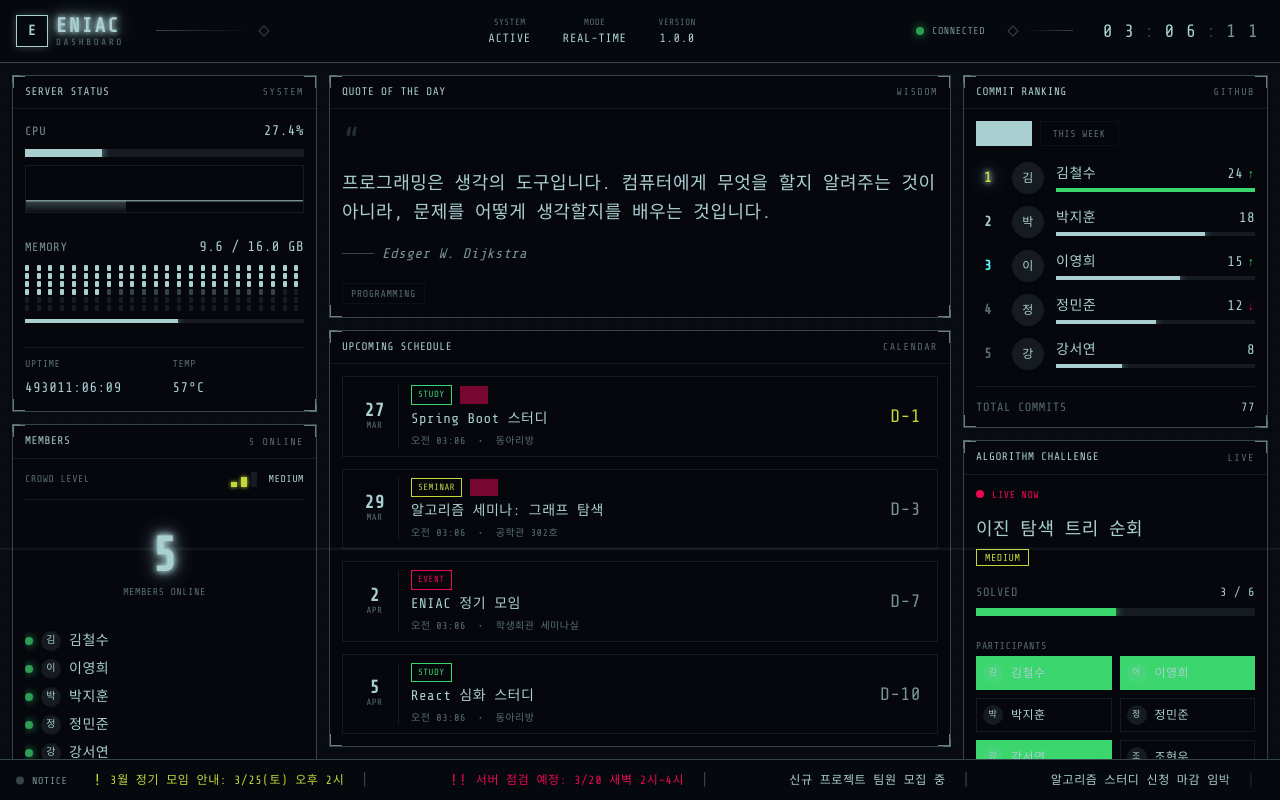
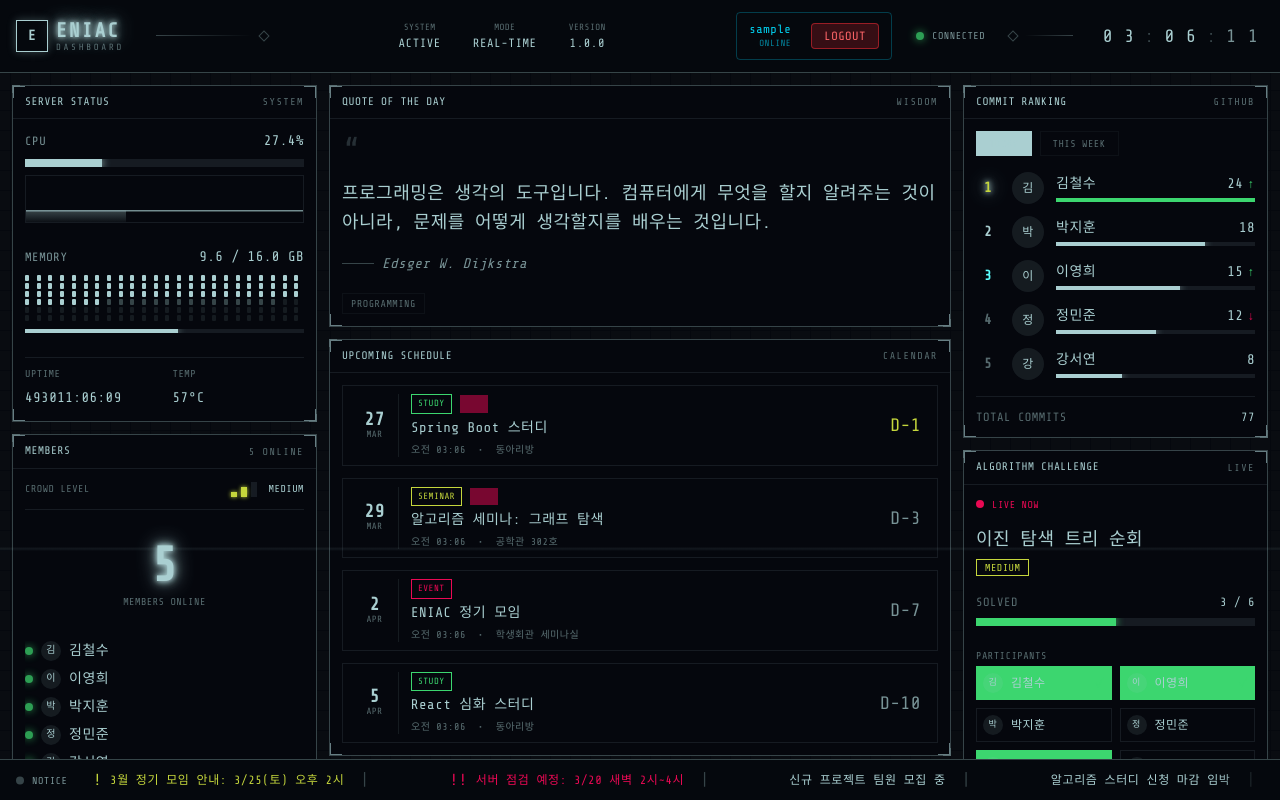
Before and after one commit to IksangJeong/ENIAC-Project, a Next.js app in the folder dashboard/: page / in a window 1280 px wide. Built offline with nearby package versions, Linux system fonts and the light colour scheme; sample sign-in values are in the browser's storage.

Commit message:
feat: 로그인/ 회원가입 시스템
메인 페이지와 연동

```diff
--- /dev/null
+++ b/dashboard/middleware.ts
@@ -0,0 +1,39 @@
+import { NextResponse } from "next/server";
+import type { NextRequest } from "next/server";
+
+// 공개 라우트 (인증 불필요)
+const PUBLIC_ROUTES = ["/auth/login", "/auth/signup", "/auth/forgot-password"];
+
+// 보호된 라우트 (인증 필요)
+const PROTECTED_ROUTES = ["/"];
+
+export function middleware(request: NextRequest) {
+  const { pathname } = request.nextUrl;
+
+  // 공개 라우트는 그냥 통과
+  if (PUBLIC_ROUTES.some((route) => pathname.startsWith(route))) {
+    return NextResponse.next();
+  }
+
+  // 보호된 라우트 확인
+  if (PROTECTED_ROUTES.some((route) => pathname === route || pathname.startsWith(route))) {
+    // 클라이언트 사이드에서 처리하도록 통과
+    // (authStore와 ProtectedRoute에서 실제 인증 확인)
+    return NextResponse.next();
+  }
+
+  return NextResponse.next();
+}
+
+export const config = {
+  matcher: [
+    /*
+     * Match all request paths except for the ones starting with:
+     * - _next/static (static files)
+     * - _next/image (image optimization files)
+     * - favicon.ico (favicon file)
+     * - public (public files)
+     */
+    "/((?!_next/static|_next/image|favicon.ico|public).*)",
+  ],
+};
--- a/dashboard/src/app/page.tsx
+++ b/dashboard/src/app/page.tsx
@@ -2,6 +2,7 @@
 
 import { useState, useEffect } from "react";
 import { motion } from "framer-motion";
+import { ProtectedRoute } from "@/components/auth/ProtectedRoute";
 import { Header, Ticker, DashboardGrid, LeftColumn, CenterColumn, RightColumn, announcementsToTickerItems } from "@/components/layout";
 import {
   ServerStatus,
@@ -27,6 +28,14 @@ import {
 import type { ServerStatus as ServerStatusType } from "@/types";
 
 export default function DashboardPage() {
+  return (
+    <ProtectedRoute>
+      <DashboardPageContent />
+    </ProtectedRoute>
+  );
+}
+
+function DashboardPageContent() {
   const [isConnected, setIsConnected] = useState(true);
   const [serverStatus, setServerStatus] = useState<ServerStatusType>(mockServerStatus);
   const deviceType = useDeviceType();
--- /dev/null
+++ b/dashboard/src/components/auth/ProtectedRoute.tsx
@@ -0,0 +1,46 @@
+"use client";
+
+import { ReactNode, useEffect } from "react";
+import { useRouter } from "next/navigation";
+import { useAuthStore, useAuthHydrate } from "@/stores/authStore";
+import { motion } from "framer-motion";
+
+interface ProtectedRouteProps {
+  children: ReactNode;
+}
+
+export function ProtectedRoute({ children }: ProtectedRouteProps) {
+  const router = useRouter();
+  const { isAuthenticated, user } = useAuthStore();
+  const isHydrated = useAuthHydrate();
+
+  useEffect(() => {
+    // hydrate가 완료된 후 인증 확인
+    if (isHydrated && !isAuthenticated) {
+      router.push("/auth/login");
+    }
+  }, [isHydrated, isAuthenticated, router]);
+
+  // hydrate 대기 중
+  if (!isHydrated) {
+    return (
+      <div className="h-screen w-full bg-black flex items-center justify-center">
+        <motion.div
+          animate={{ opacity: [0.5, 1, 0.5] }}
+          transition={{ duration: 2, repeat: Infinity }}
+          className="text-cyan-400 font-mono text-xl"
+        >
+          INITIALIZING SYSTEM...
+        </motion.div>
+      </div>
+    );
+  }
+
+  // 인증되지 않음 (리다이렉트 중)
+  if (!isAuthenticated) {
+    return null;
+  }
+
+  // 인증됨 - 페이지 표시
+  return <>{children}</>;
+}
--- a/dashboard/src/components/layout/Header.tsx
+++ b/dashboard/src/components/layout/Header.tsx
@@ -1,7 +1,9 @@
 "use client";
 
 import { motion } from "framer-motion";
+import { useRouter } from "next/navigation";
 import { GlitchText, Clock, ConnectionStatus } from "@/components/ui";
+import { useAuthStore } from "@/stores/authStore";
 import clsx from "clsx";
 
 interface HeaderProps {
@@ -10,6 +12,19 @@ interface HeaderProps {
 }
 
 export function Header({ isConnected = true, className }: HeaderProps) {
+  const router = useRouter();
+  const { user, logout } = useAuthStore();
+
+  const handleLogout = async () => {
+    // API 호출 (옵션)
+    await fetch("/api/auth/logout", { method: "POST" });
+
+    // 클라이언트 상태 초기화
+    logout();
+
+    // 로그인 페이지로 리다이렉트
+    router.push("/auth/login");
+  };
   return (
     <motion.header
       className={clsx(
@@ -71,6 +86,26 @@ export function Header({ isConnected = true, className }: HeaderProps) {
 
       {/* Right Section */}
       <div className="flex items-center gap-6">
+        {/* User Info & Logout */}
+        {user && (
+          <div className="flex items-center gap-3 px-3 py-2 border border-cyan-500/30 rounded">
+            <div className="text-right">
+              <p className="text-xs font-mono text-cyan-400">{user.username}</p>
+              <p className="text-[9px] text-cyan-500/70 uppercase tracking-wider">
+                Online
+              </p>
+            </div>
+            <motion.button
+              whileHover={{ scale: 1.05 }}
+              whileTap={{ scale: 0.95 }}
+              onClick={handleLogout}
+              className="ml-2 px-3 py-1 text-xs font-mono bg-red-500/20 border border-red-500/50 text-red-400 rounded hover:bg-red-500/30 transition-colors"
+            >
+              LOGOUT
+            </motion.button>
+          </div>
+        )}
+
         {/* Connection Status */}
         <ConnectionStatus isConnected={isConnected} />
 
--- a/dashboard/src/stores/authStore.ts
+++ b/dashboard/src/stores/authStore.ts
@@ -1,4 +1,5 @@
 import { create } from "zustand";
+import { useEffect, useState } from "react";
 
 export interface User {
   id: string;
@@ -12,37 +13,83 @@ interface AuthState {
   isAuthenticated: boolean;
   loading: boolean;
   error: string | null;
+  isHydrated: boolean;
 
   setUser: (user: User | null) => void;
   setLoading: (loading: boolean) => void;
   setError: (error: string | null) => void;
   logout: () => void;
   clearError: () => void;
+  hydrate: () => void;
 }
 
-export const useAuthStore = create<AuthState>((set) => ({
+export const useAuthStore = create<AuthState>((set, get) => ({
   user: null,
   isAuthenticated: false,
   loading: false,
   error: null,
+  isHydrated: false,
 
-  setUser: (user) =>
+  setUser: (user) => {
     set({
       user,
       isAuthenticated: !!user,
       error: null,
-    }),
+    });
+    // localStorage에 저장
+    if (user) {
+      localStorage.setItem("authUser", JSON.stringify(user));
+    }
+  },
 
   setLoading: (loading) => set({ loading }),
 
   setError: (error) => set({ error }),
 
-  logout: () =>
+  logout: () => {
     set({
       user: null,
       isAuthenticated: false,
       error: null,
-    }),
+    });
+    // localStorage에서 삭제
+    localStorage.removeItem("authUser");
+  },
 
   clearError: () => set({ error: null }),
+
+  // 페이지 새로고침 시 localStorage에서 복구
+  hydrate: () => {
+    try {
+      const storedUser = localStorage.getItem("authUser");
+      if (storedUser) {
+        const user = JSON.parse(storedUser);
+        set({
+          user,
+          isAuthenticated: true,
+          isHydrated: true,
+        });
+      } else {
+        set({ isHydrated: true });
+      }
+    } catch (error) {
+      localStorage.removeItem("authUser");
+      set({ isHydrated: true });
+    }
+  },
 }));
+
+// Custom Hook: 클라이언트 사이드에서 hydrate를 자동으로 실행
+export function useAuthHydrate() {
+  const [isMounted, setIsMounted] = useState(false);
+  const { hydrate, isHydrated } = useAuthStore();
+
+  useEffect(() => {
+    if (!isMounted) {
+      hydrate();
+      setIsMounted(true);
+    }
+  }, [isMounted, hydrate]);
+
+  return isHydrated;
+}
```
